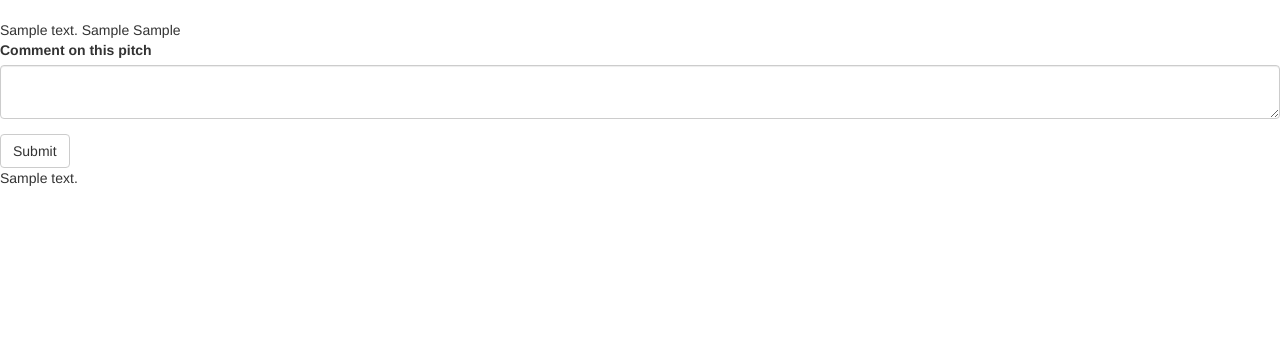
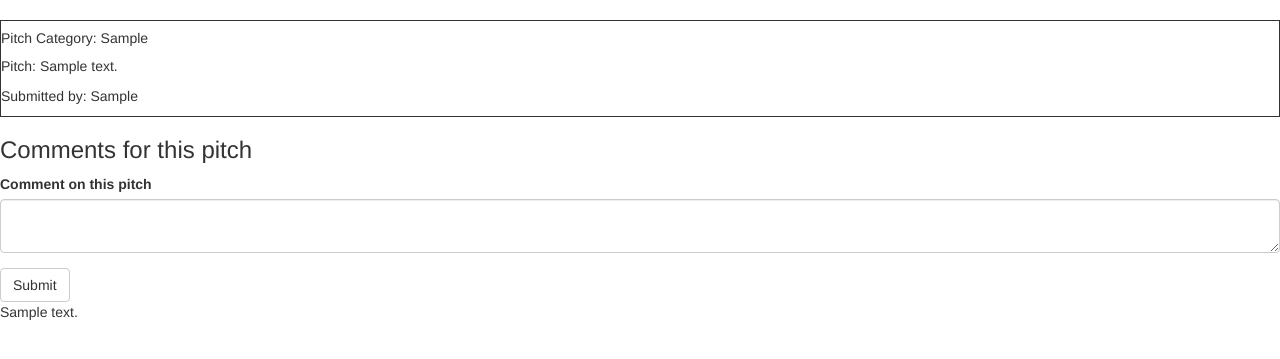
Before and after one commit to FrancisFlow/Flask_Pitch_App, a Flask app: page /comment/new/1 in a window 1280 px wide. Shown: the part 78-437 px from the top of the page. Run offline with Flask 2, Linux system fonts and the light colour scheme; a user stored in the database is signed in; tables that the repository leaves empty hold one stand-in row (values such as "Sample post"); some libraries are stand-ins or nearby versions.

Commit message:
Added a boundless card to display pitches

```diff
--- a/app/templates/comment.html
+++ b/app/templates/comment.html
@@ -3,13 +3,23 @@
 
 
 {% block content %}
-{{pitch.pitch_body}}
-{{pitch.pitch_category}}
-{{pitch.posted_by}}
-
+<div class="card w-50" style="border:1px, solid;">
+    <div class="card-body">
+      <h5 class="card-title">Pitch Category: {{pitch.pitch_category}}</h5>
+      <p class="card-text">Pitch: {{pitch.pitch_body}}</p>
+      {%if pitch.posted_by == None%}
+      <p>Submitted by: Anonymous </p>
+      {% else %}
+      <p> Submitted by: {{pitch.posted_by}} </p>
+      {% endif %}
+    </div>
+  </div>
+<h3>Comments for this pitch</h3>
 {{wtf.quick_form(comment_form)}}
 {% for com in comment %}
-<p>{{ com.pitch_comment }}</p>
+<p>{{ com.pitch_comment }}
+</p>
+
 {% endfor %}
 
 
```
